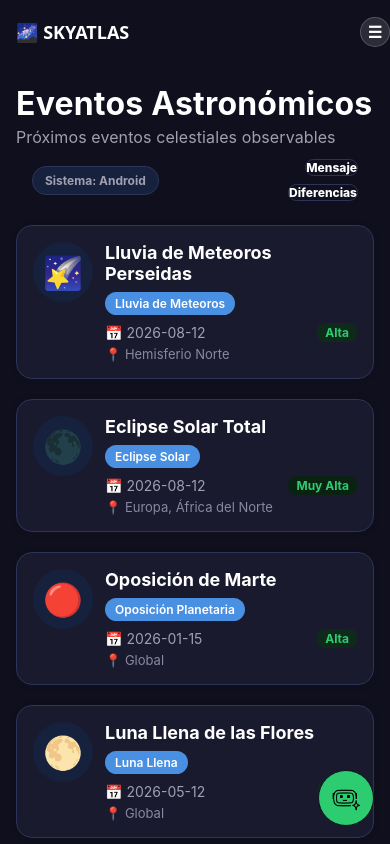
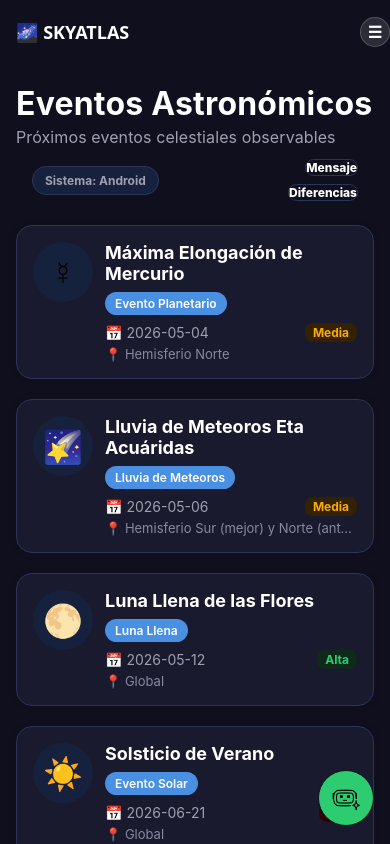
Before and after one commit to Juan-Pablo-Mosquera-Hinestroza/SkyAtlas, a React Native app: screen /Home in a window 390 px wide. Built offline with nearby package versions, Linux system fonts and the light colour scheme; what expo-file-system would draw is missing.

Commit message:
Añadir eventos astronómicos futuros y optimizar funciones de fecha en helpers

```diff
--- a/src/data/astronomicalEvents.js
+++ b/src/data/astronomicalEvents.js
@@ -1,128 +1,93 @@
-// Datos mock de eventos astronómicos basados en tipos reales de la NASA
-export const astronomicalEvents = [
+import { isFutureDate } from "../utils/helpers";
+
+// Datos mock de eventos astronómicos basados en efemérides públicas.
+// Nota: el filtrado de eventos pasados se hace automáticamente (ver export `astronomicalEvents`).
+const allAstronomicalEvents = [
   {
     id: "1",
-    title: "Lluvia de Meteoros Perseidas",
+    title: "Máxima Elongación de Mercurio",
+    type: "Evento Planetario",
+    date: "2026-05-04",
+    time: "06:00 - 07:00",
+    visibility: "Media",
+    description:
+      "Mercurio alcanza una de sus máximas separaciones aparentes del Sol, ofreciendo una ventana corta pero favorable para observarlo.",
+    location: "Hemisferio Norte",
+    duration: "1 hora",
+    bestViewingTime: "06:30",
+    magnitude: "0.3",
+    constellation: "Aries",
+    difficulty: "Difícil",
+    equipment: "Binoculares necesarios",
+    tips: "Busca en el horizonte este 30–45 minutos antes del amanecer. Evita apuntar cerca del Sol; si dudas, espera a que el cielo esté más oscuro.",
+    image: "☿️",
+  },
+  {
+    id: "2",
+    title: "Lluvia de Meteoros Eta Acuáridas",
     type: "Lluvia de Meteoros",
-    date: "2026-08-12",
-    time: "22:00 - 04:00",
-    visibility: "Alta",
+    date: "2026-05-06",
+    time: "03:00 - 05:30",
+    visibility: "Media",
     description:
-      "Una de las lluvias de meteoros más espectaculares del año. Las Perseidas producen hasta 60 meteoros por hora en su pico máximo.",
-    location: "Hemisferio Norte",
-    duration: "6 horas",
-    bestViewingTime: "02:00 AM",
-    magnitude: "Brillante",
-    constellation: "Perseus",
+      "Lluvia de meteoros asociada al cometa Halley. Suele verse mejor antes del amanecer, con meteoros rápidos y trazos largos.",
+    location: "Hemisferio Sur (mejor) y Norte (antes del amanecer)",
+    duration: "2.5 horas",
+    bestViewingTime: "04:30",
+    magnitude: "Hasta ~30 meteoros/h",
+    constellation: "Aquarius",
     difficulty: "Fácil",
     equipment: "Ninguno necesario",
-    tips: "Alejarse de la contaminación lumínica. Esperar 20-30 minutos para que los ojos se adapten a la oscuridad.",
+    tips: "Acuéstate mirando al cielo y evita luces directas. La tasa depende mucho de la oscuridad del lugar y la fase lunar.",
     image: "🌠",
   },
   {
-    id: "2",
-    title: "Eclipse Solar Total",
-    type: "Eclipse Solar",
-    date: "2026-08-12",
-    time: "17:15 - 19:32",
-    visibility: "Muy Alta",
-    description:
-      "Un eclipse solar total será visible desde España, atravesando la península de oeste a este. La fase de totalidad durará hasta 4 minutos.",
-    location: "Europa, África del Norte",
-    duration: "2 horas 17 minutos",
-    bestViewingTime: "18:20",
-    magnitude: "Total",
-    constellation: "Leo",
-    difficulty: "Moderada",
-    equipment: "Gafas de eclipse certificadas",
-    tips: "NUNCA mirar directamente al Sol sin protección. Usar gafas de eclipse certificadas ISO 12312-2.",
-    image: "🌑",
-  },
-  {
     id: "3",
-    title: "Oposición de Marte",
-    type: "Oposición Planetaria",
-    date: "2026-01-15",
-    time: "Toda la noche",
-    visibility: "Alta",
-    description:
-      "Marte alcanza la oposición, apareciendo más brillante y grande en el cielo. Momento ideal para observación.",
-    location: "Global",
-    duration: "Toda la noche",
-    bestViewingTime: "Medianoche",
-    magnitude: "-2.0",
-    constellation: "Gemini",
-    difficulty: "Fácil",
-    equipment: "Telescopio recomendado",
-    tips: "Usar un telescopio de 150mm o mayor para ver detalles de la superficie. Los casquetes polares pueden ser visibles.",
-    image: "🔴",
-  },
-  {
-    id: "4",
     title: "Luna Llena de las Flores",
     type: "Luna Llena",
     date: "2026-05-12",
     time: "20:45",
     visibility: "Alta",
     description:
-      'La Luna llena de mayo, conocida como "Luna de las Flores" por las culturas nativas americanas, marca la llegada de la primavera.',
+      'La Luna llena de mayo, conocida como "Luna de las Flores" en la tradición popular, es ideal para observación a simple vista y fotografía.',
     location: "Global",
-    duration: "8 horas",
+    duration: "Toda la noche",
     bestViewingTime: "23:30",
     magnitude: "Llena",
     constellation: "Libra",
     difficulty: "Muy Fácil",
     equipment: "Ninguno necesario",
-    tips: "Excelente momento para fotografía lunar. Un telescopio mostrará detalles de cráteres en el terminador.",
+    tips: "Para fotos, usa trípode y baja ISO. Con binoculares verás mares lunares y cráteres con gran contraste.",
     image: "🌕",
   },
   {
-    id: "5",
-    title: "Conjunción Venus-Júpiter",
-    type: "Conjunción Planetaria",
-    date: "2026-04-30",
-    time: "06:00 - 07:30",
-    visibility: "Alta",
+    id: "4",
+    title: "Solsticio de Verano",
+    type: "Evento Solar",
+    date: "2026-06-21",
+    time: "02:54",
+    visibility: "N/A",
     description:
-      "Venus y Júpiter estarán separados por menos de 0.5 grados en el cielo del amanecer, creando un espectáculo visual impresionante.",
+      "El día más largo del año en el hemisferio norte, cuando el Sol alcanza su máxima altura aparente.",
     location: "Global",
-    duration: "1.5 horas",
-    bestViewingTime: "06:45",
-    magnitude: "Muy brillante",
-    constellation: "Pisces",
-    difficulty: "Fácil",
-    equipment: "Binoculares recomendados",
-    tips: "Buscar hacia el horizonte este antes del amanecer. Los dos planetas más brillantes estarán muy cerca.",
-    image: "✨",
+    duration: "Todo el día",
+    bestViewingTime: "Mediodía",
+    magnitude: "N/A",
+    constellation: "N/A",
+    difficulty: "N/A",
+    equipment: "Ninguno",
+    tips: "Buen momento para observar la salida/puesta del Sol en puntos extremos del horizonte a lo largo del año.",
+    image: "☀️",
   },
   {
-    id: "6",
-    title: "Lluvia de Meteoros Gemínidas",
-    type: "Lluvia de Meteoros",
-    date: "2026-12-14",
-    time: "20:00 - 06:00",
-    visibility: "Muy Alta",
-    description:
-      "Considerada la mejor lluvia de meteoros del año, produciendo hasta 120 meteoros multicolores por hora.",
-    location: "Global",
-    duration: "10 horas",
-    bestViewingTime: "02:00 AM",
-    magnitude: "Muy brillante",
-    constellation: "Gemini",
-    difficulty: "Fácil",
-    equipment: "Ninguno necesario",
-    tips: "Las Gemínidas son conocidas por sus meteoros lentos y coloridos. Acampar con una silla reclinable para mejor vista.",
-    image: "☄️",
-  },
-  {
-    id: "7",
-    title: "Superluna",
+    id: "5",
+    title: "Superluna (Luna Llena en Perigeo)",
     type: "Luna Llena",
     date: "2026-06-23",
     time: "19:30",
     visibility: "Muy Alta",
     description:
-      "La Luna en su perigeo, apareciendo hasta un 14% más grande y 30% más brillante que una luna llena promedio.",
+      "Una Luna llena cerca del perigeo puede verse ligeramente más grande y brillante. El efecto se nota más cuando está baja en el horizonte.",
     location: "Global",
     duration: "Toda la noche",
     bestViewingTime: "21:00",
@@ -130,105 +95,244 @@ export const astronomicalEvents = [
     constellation: "Sagittarius",
     difficulty: "Muy Fácil",
     equipment: "Ninguno necesario",
-    tips: "El mejor momento es durante el amanecer o atardecer lunar, cuando aparece cerca del horizonte (ilusión lunar).",
+    tips: "La 'ilusión lunar' hace que parezca enorme cerca del horizonte: busca un paisaje (edificios/montañas) para comparar tamaños.",
     image: "🌕",
   },
   {
+    id: "6",
+    title: "Lluvia de Meteoros Delta Acuáridas",
+    type: "Lluvia de Meteoros",
+    date: "2026-07-30",
+    time: "23:00 - 05:00",
+    visibility: "Media",
+    description:
+      "Lluvia de meteoros de actividad sostenida, con mejor rendimiento en cielos oscuros. A menudo se observa junto a las Alfa Capricórnidas.",
+    location: "Tropical y Hemisferio Sur (mejor), visible en gran parte del mundo",
+    duration: "6 horas",
+    bestViewingTime: "02:30",
+    magnitude: "Hasta ~20 meteoros/h",
+    constellation: "Aquarius",
+    difficulty: "Fácil",
+    equipment: "Ninguno necesario",
+    tips: "Apaga pantallas/luces y deja que tu vista se adapte 20–30 min. El conteo mejora mucho lejos de ciudades.",
+    image: "💫",
+  },
+  {
+    id: "7",
+    title: "Lluvia de Meteoros Perseidas",
+    type: "Lluvia de Meteoros",
+    date: "2026-08-12",
+    time: "22:00 - 04:00",
+    visibility: "Alta",
+    description:
+      "Una de las lluvias de meteoros más populares del año. En condiciones ideales puede producir decenas de meteoros por hora cerca del pico.",
+    location: "Hemisferio Norte",
+    duration: "6 horas",
+    bestViewingTime: "02:00",
+    magnitude: "Brillante",
+    constellation: "Perseus",
+    difficulty: "Fácil",
+    equipment: "Ninguno necesario",
+    tips: "Lleva abrigo, silla reclinable y agua. Evita la Luna brillante y busca cielos oscuros para maximizar el número de meteoros.",
+    image: "🌠",
+  },
+  {
     id: "8",
+    title: "Eclipse Solar Total",
+    type: "Eclipse Solar",
+    date: "2026-08-12",
+    time: "17:15 - 19:32",
+    visibility: "Muy Alta",
+    description:
+      "Un eclipse solar total cruzará regiones del Atlántico Norte y Europa. En la franja de totalidad el día se oscurece por completo por unos minutos.",
+    location: "Europa (incluye España), Atlántico Norte, Groenlandia",
+    duration: "2 horas (aprox.)",
+    bestViewingTime: "18:20",
+    magnitude: "Total",
+    constellation: "Leo",
+    difficulty: "Moderada",
+    equipment: "Gafas de eclipse certificadas",
+    tips: "NUNCA mires al Sol sin protección. Usa gafas ISO 12312-2 y sigue guías oficiales para observar/filmar de forma segura.",
+    image: "🌑",
+  },
+  {
+    id: "9",
     title: "Eclipse Lunar Parcial",
     type: "Eclipse Lunar",
-    date: "2026-02-20",
-    time: "23:15 - 02:45",
-    visibility: "Media",
+    date: "2026-08-28",
+    time: "00:30 - 06:00",
+    visibility: "Alta",
     description:
-      "Un eclipse lunar parcial donde la Tierra bloqueará parcialmente la luz solar que llega a la Luna.",
-    location: "América, Europa, África",
-    duration: "3.5 horas",
-    bestViewingTime: "01:00",
-    magnitude: "Parcial (76%)",
-    constellation: "Leo",
+      "La Tierra proyecta su sombra sobre la Luna, oscureciendo una parte de su disco. Puede verse a simple vista sin ningún tipo de protección.",
+    location: "Américas, Europa, África (y Pacífico oriental)",
+    duration: "Varias horas",
+    bestViewingTime: "Mitad del evento",
+    magnitude: "Parcial",
+    constellation: "Aquarius",
     difficulty: "Fácil",
-    equipment: "Binoculares recomendados",
-    tips: "A diferencia de los eclipses solares, los lunares son seguros de ver a simple vista. La Luna tomará un tono rojizo.",
+    equipment: "Ninguno necesario",
+    tips: "Binoculares ayudan a ver el borde de la sombra. Para fotos, usa trípode y velocidades más largas cuando la Luna se oscurezca.",
     image: "🌘",
   },
   {
-    id: "9",
-    title: "Paso de la ISS",
-    type: "Paso de Satélite",
-    date: "2026-03-25",
-    time: "21:37",
-    visibility: "Alta",
+    id: "10",
+    title: "Lluvia de Meteoros Oriónidas",
+    type: "Lluvia de Meteoros",
+    date: "2026-10-21",
+    time: "23:00 - 05:30",
+    visibility: "Media",
     description:
-      "La Estación Espacial Internacional realizará un paso brillante y visible sobre tu ubicación.",
-    location: "Variable por región",
-    duration: "5 minutos",
-    bestViewingTime: "21:37",
-    magnitude: "-3.5",
-    constellation: "Variable",
+      "Meteoros rápidos y brillantes asociados al cometa Halley. Suele ofrecer buenos 'bólidos' en noches oscuras.",
+    location: "Global (mejor después de medianoche)",
+    duration: "6.5 horas",
+    bestViewingTime: "03:00",
+    magnitude: "Hasta ~20 meteoros/h",
+    constellation: "Orion",
     difficulty: "Fácil",
     equipment: "Ninguno necesario",
-    tips: "Parece una estrella brillante moviéndose rápidamente. Consulta spotthestation.nasa.gov para horarios exactos de tu área.",
-    image: "🛰️",
-  },
-  {
-    id: "10",
-    title: "Máxima Elongación de Mercurio",
-    type: "Evento Planetario",
-    date: "2026-05-04",
-    time: "06:00 - 07:00",
-    visibility: "Media",
-    description:
-      "Mercurio alcanza su máxima separación del Sol, siendo el mejor momento para observar este esquivo planeta.",
-    location: "Hemisferio Norte",
-    duration: "1 hora",
-    bestViewingTime: "06:30",
-    magnitude: "0.3",
-    constellation: "Aries",
-    difficulty: "Difícil",
-    equipment: "Binoculares necesarios",
-    tips: "Buscar en el horizonte este 30 minutos antes del amanecer. Mercurio es difícil de ver debido a su proximidad al Sol.",
-    image: "☿️",
+    tips: "Mira a 40–60° sobre el horizonte para abarcar más cielo. Evita luces y espera a que tu vista se adapte.",
+    image: "☄️",
   },
   {
     id: "11",
+    title: "Lluvia de Meteoros Leónidas",
+    type: "Lluvia de Meteoros",
+    date: "2026-11-17",
+    time: "00:00 - 06:00",
+    visibility: "Media",
+    description:
+      "Las Leónidas pueden producir meteoros muy rápidos y, en algunos años, picos inesperados. En condiciones normales son moderadas.",
+    location: "Hemisferio Norte (mejor), visible globalmente",
+    duration: "6 horas",
+    bestViewingTime: "04:00",
+    magnitude: "Hasta ~15 meteoros/h",
+    constellation: "Leo",
+    difficulty: "Fácil",
+    equipment: "Ninguno necesario",
+    tips: "La paciencia es clave: quédate al menos 45–60 min. Si hay Luna, busca una zona donde quede fuera de tu campo de visión.",
+    image: "✨",
+  },
+  {
+    id: "12",
+    title: "Lluvia de Meteoros Gemínidas",
+    type: "Lluvia de Meteoros",
+    date: "2026-12-14",
+    time: "20:00 - 06:00",
+    visibility: "Muy Alta",
+    description:
+      "Una de las lluvias más consistentes y ricas del año. Sus meteoros suelen ser lentos y brillantes, con colores notables.",
+    location: "Global",
+    duration: "10 horas",
+    bestViewingTime: "02:00",
+    magnitude: "Hasta ~120 meteoros/h",
+    constellation: "Gemini",
+    difficulty: "Fácil",
+    equipment: "Ninguno necesario",
+    tips: "Abrígate bien: la mejor hora es de madrugada. Una silla reclinable o manta ayuda a observar sin cansarte.",
+    image: "☄️",
+  },
+  {
+    id: "13",
+    title: "Lluvia de Meteoros Cuadrántidas",
+    type: "Lluvia de Meteoros",
+    date: "2027-01-03",
+    time: "01:00 - 06:00",
+    visibility: "Alta",
+    description:
+      "Lluvia intensa pero de pico breve. Si el cielo acompaña, puede mostrar un buen número de meteoros en pocas horas.",
+    location: "Hemisferio Norte",
+    duration: "5 horas",
+    bestViewingTime: "04:30",
+    magnitude: "Hasta ~60 meteoros/h",
+    constellation: "Boötes",
+    difficulty: "Fácil",
+    equipment: "Ninguno necesario",
+    tips: "El frío es el enemigo: ropa térmica y guantes. Cuanto más lejos de la contaminación lumínica, mejor.",
+    image: "🌠",
+  },
+  {
+    id: "14",
+    title: "Eclipse Solar Anular",
+    type: "Eclipse Solar",
+    date: "2027-02-06",
+    time: "15:00 - 18:00",
+    visibility: "Alta",
+    description:
+      "En un eclipse anular, la Luna no cubre completamente el Sol y queda visible un 'anillo' brillante. Aun así, requiere protección ocular.",
+    location: "Chile, Argentina, Atlántico y África occidental/sur",
+    duration: "Varias horas",
+    bestViewingTime: "Máximo eclipse",
+    magnitude: "Anular",
+    constellation: "Aquarius",
+    difficulty: "Moderada",
+    equipment: "Gafas de eclipse certificadas",
+    tips: "Usa filtros solares certificados (ISO 12312-2). No uses radiografías, vidrios ahumados ni cámaras sin filtro.",
+    image: "🌓",
+  },
+  {
+    id: "15",
+    title: "Eclipse Lunar Penumbral",
+    type: "Eclipse Lunar",
+    date: "2027-02-20",
+    time: "20:00 - 02:00",
+    visibility: "Media",
+    description:
+      "La Luna atraviesa la penumbra terrestre y se oscurece sutilmente. Es un eclipse discreto: se aprecia mejor comparando brillo antes/después.",
+    location: "Américas, Europa, África y Asia",
+    duration: "Varias horas",
+    bestViewingTime: "Máximo eclipse",
+    magnitude: "Penumbral",
+    constellation: "Leo",
+    difficulty: "Fácil",
+    equipment: "Ninguno necesario",
+    tips: "Para notarlo, observa desde un lugar con cielo despejado y compara fotos tomadas al inicio vs. cerca del máximo.",
+    image: "🌖",
+  },
+  {
+    id: "16",
     title: "Lluvia de Meteoros Líridas",
     type: "Lluvia de Meteoros",
-    date: "2026-04-22",
+    date: "2027-04-22",
     time: "22:00 - 05:00",
     visibility: "Media",
     description:
-      'Una lluvia de meteoros moderada produciendo hasta 20 meteoros por hora, conocida por sus "bólidos" ocasionales.',
+      "Lluvia moderada conocida por bólidos ocasionales. Suele tener actividad breve alrededor del pico.",
     location: "Global",
     duration: "7 horas",
     bestViewingTime: "03:00",
-    magnitude: "Media",
+    magnitude: "Hasta ~20 meteoros/h",
     constellation: "Lyra",
     difficulty: "Fácil",
     equipment: "Ninguno necesario",
-    tips: "Aunque moderada en cantidad, las Líridas ocasionalmente producen bólidos brillantes que dejan rastros persistentes.",
+    tips: "Aunque el radiante está en Lyra, los meteoros pueden aparecer en cualquier parte del cielo. Mira hacia zonas oscuras.",
     image: "💫",
   },
   {
-    id: "12",
-    title: "Solsticio de Verano",
-    type: "Evento Solar",
-    date: "2026-06-21",
-    time: "02:54",
-    visibility: "N/A",
+    id: "17",
+    title: "Eclipse Solar Total",
+    type: "Eclipse Solar",
+    date: "2027-08-02",
+    time: "08:00 - 12:30",
+    visibility: "Muy Alta",
     description:
-      "El día más largo del año en el hemisferio norte, cuando el Sol alcanza su punto más alto en el cielo.",
-    location: "Global",
-    duration: "Todo el día",
-    bestViewingTime: "Mediodía",
-    magnitude: "N/A",
-    constellation: "N/A",
-    difficulty: "N/A",
-    equipment: "Ninguno",
-    tips: "Momento tradicional de celebración. Ideal para observar la posición del Sol en su punto más septentrional.",
-    image: "☀️",
+      "Eclipse solar total con una franja de totalidad atravesando el norte de África y el sur de Europa. Un evento excepcional para fotografía y ciencia ciudadana.",
+    location: "Marruecos, España, Argelia, Libia, Egipto y Península Arábiga",
+    duration: "Varias horas",
+    bestViewingTime: "Máximo eclipse",
+    magnitude: "Total",
+    constellation: "Cancer",
+    difficulty: "Moderada",
+    equipment: "Gafas de eclipse certificadas",
+    tips: "Planifica con antelación (clima y ubicación). Usa filtro solar para cámaras/telescopios y retíralo solo durante totalidad si estás en la franja.",
+    image: "🌑",
   },
 ];
+
+// Eliminar automáticamente los eventos cuya fecha ya pasó.
+// La lista exportada queda ordenada por fecha (asc) para que el Home muestre primero lo más próximo.
+export const astronomicalEvents = allAstronomicalEvents
+  .filter((event) => isFutureDate(event.date))
+  .sort((a, b) => a.date.localeCompare(b.date));
 
 // Función para obtener eventos por tipo
 export const getEventsByType = (type) => {
--- a/src/utils/helpers.js
+++ b/src/utils/helpers.js
@@ -2,6 +2,20 @@
  * Utilidades para el proyecto NASA - Eventos Astronómicos
  * Funciones helper para manipulación de fechas, filtrado y formateo
  */
+
+const parseDateOnly = (dateString) => {
+  if (typeof dateString !== "string") {
+    return new Date(dateString);
+  }
+
+  // Evita el desfase por zona horaria: `new Date('YYYY-MM-DD')` se interpreta en UTC.
+  // Con `T00:00:00` se interpreta como hora local.
+  if (/^\d{4}-\d{2}-\d{2}$/.test(dateString)) {
+    return new Date(`${dateString}T00:00:00`);
+  }
+
+  return new Date(dateString);
+};
 
 /**
  * Formatea una fecha en formato legible
@@ -9,7 +23,7 @@
  * @returns {string} Fecha formateada
  */
 export const formatDate = (dateString) => {
-  const date = new Date(dateString);
+  const date = parseDateOnly(dateString);
   const options = { year: "numeric", month: "long", day: "numeric" };
   return date.toLocaleDateString("es-ES", options);
 };
@@ -21,7 +35,7 @@ export const formatDate = (dateString) => {
  */
 export const getDaysUntilEvent = (eventDate) => {
   const today = new Date();
-  const event = new Date(eventDate);
+  const event = parseDateOnly(eventDate);
   const diffTime = event - today;
   const diffDays = Math.ceil(diffTime / (1000 * 60 * 60 * 24));
   return diffDays;
@@ -65,8 +79,8 @@ export const filterByDifficulty = (events, difficulty) => {
  */
 export const sortByDate = (events, order = "asc") => {
   return [...events].sort((a, b) => {
-    const dateA = new Date(a.date);
-    const dateB = new Date(b.date);
+    const dateA = parseDateOnly(a.date);
+    const dateB = parseDateOnly(b.date);
     return order === "asc" ? dateA - dateB : dateB - dateA;
   });
 };
@@ -82,7 +96,7 @@ export const getEventsThisMonth = (events) => {
   const currentYear = now.getFullYear();
 
   return events.filter((event) => {
-    const eventDate = new Date(event.date);
+    const eventDate = parseDateOnly(event.date);
     return (
       eventDate.getMonth() === currentMonth &&
       eventDate.getFullYear() === currentYear
@@ -117,7 +131,7 @@ export const getEventColor = (type) => {
  * @returns {boolean}
  */
 export const isFutureDate = (dateString) => {
-  const date = new Date(dateString);
+  const date = parseDateOnly(dateString);
   const today = new Date();
   today.setHours(0, 0, 0, 0);
   return date >= today;
```
